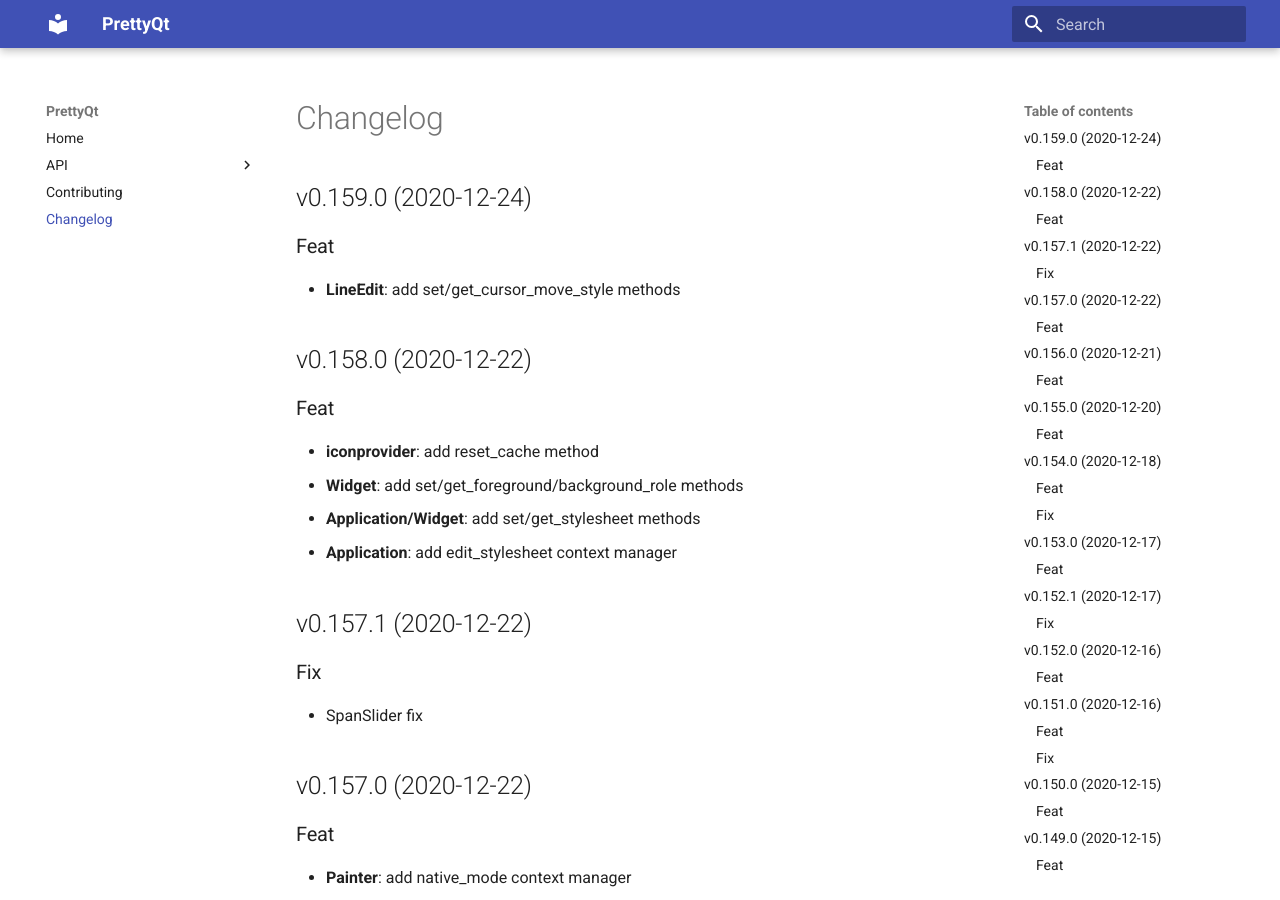
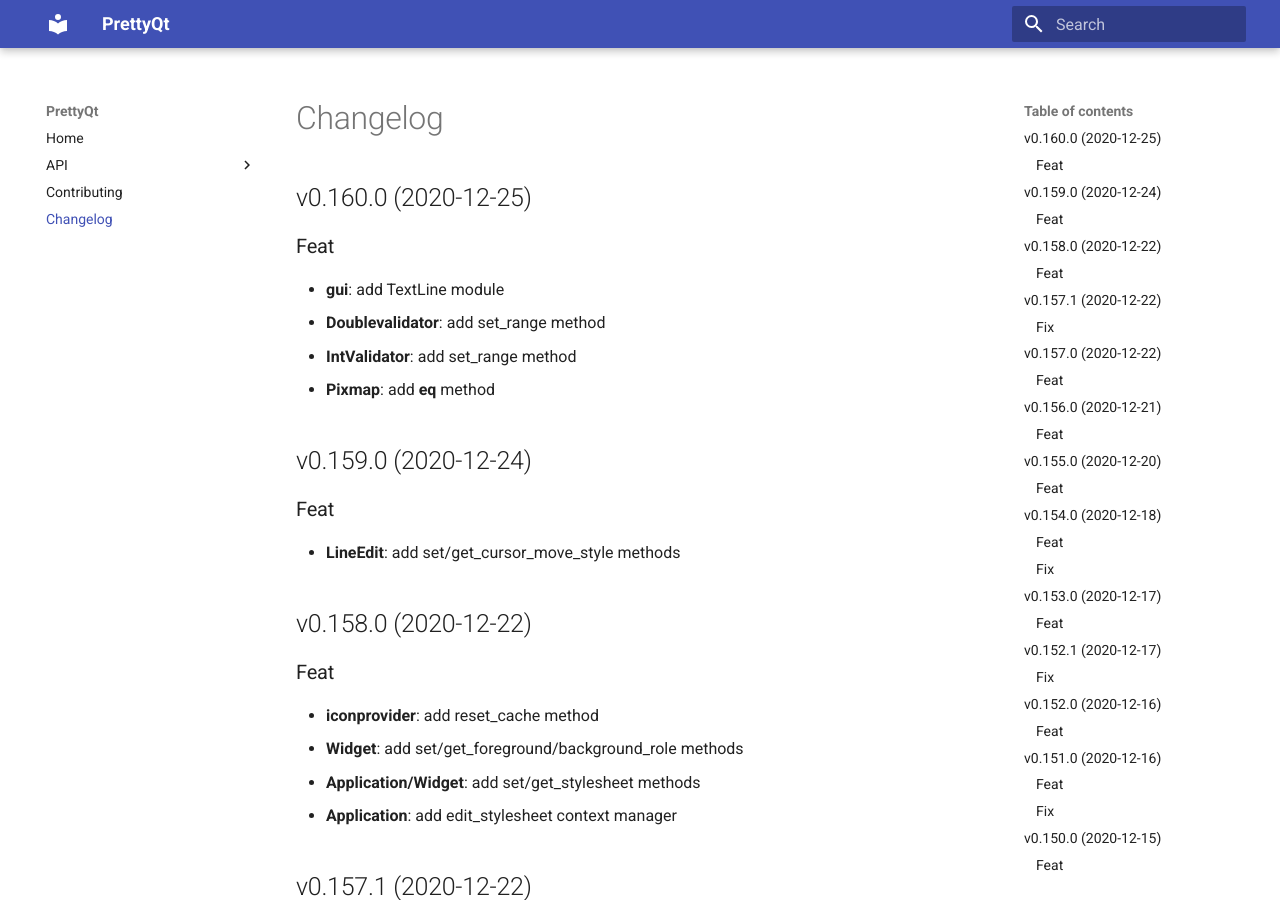
Before and after one commit to phil65/PrettyQt, an MkDocs documentation site: the page built from docs/changelog.md, in a window 1280 px wide and 900 px high. Built offline with MkDocs 1.6.1 and Material for MkDocs 9.7.7, drawn with Linux system fonts in a browser that asks for light colours.

Commit message:
bump: version 0.159.0 → 0.160.0

```diff
--- a/docs/changelog.md
+++ b/docs/changelog.md
@@ -1,3 +1,12 @@
+## v0.160.0 (2020-12-25)
+
+### Feat
+
+- **gui**: add TextLine module
+- **Doublevalidator**: add set_range method
+- **IntValidator**: add set_range method
+- **Pixmap**: add __eq__ method
+
 ## v0.159.0 (2020-12-24)
 
 ### Feat
--- a/prettyqt/__init__.py
+++ b/prettyqt/__init__.py
@@ -2,7 +2,7 @@
 
 __author__ = """Philipp Temminghoff"""
 __email__ = "phil65@kodi.tv"
-__version__ = "0.159.0"
+__version__ = "0.160.0"
 
 
 def debug():
--- a/pyproject.toml
+++ b/pyproject.toml
@@ -1,6 +1,6 @@
 [tool.poetry]
 name = "PrettyQt"
-version = "0.159.0"
+version = "0.160.0"
 description = "A pythonic layer on top of qtpy"
 readme = 'docs/index.md'
 repository = "https://github.com/phil65/prettyqt"
@@ -135,7 +135,7 @@
 '''
 [tool.commitizen]
 name = "cz_conventional_commits"
-version = "0.159.0"
+version = "0.160.0"
 tag_format = "v$version"
 version_files = [
     "prettyqt/__init__.py:__version__",
--- a/setup.py
+++ b/setup.py
@@ -37,6 +37,6 @@
     packages=find_packages(),
     test_suite="tests",
     url="https://github.com/phil65/prettyqt",
-    version="0.159.0",
+    version="0.160.0",
     zip_safe=False,
 )
```
Also changed, not shown: CHANGELOG.md (+9 -0 lines).
